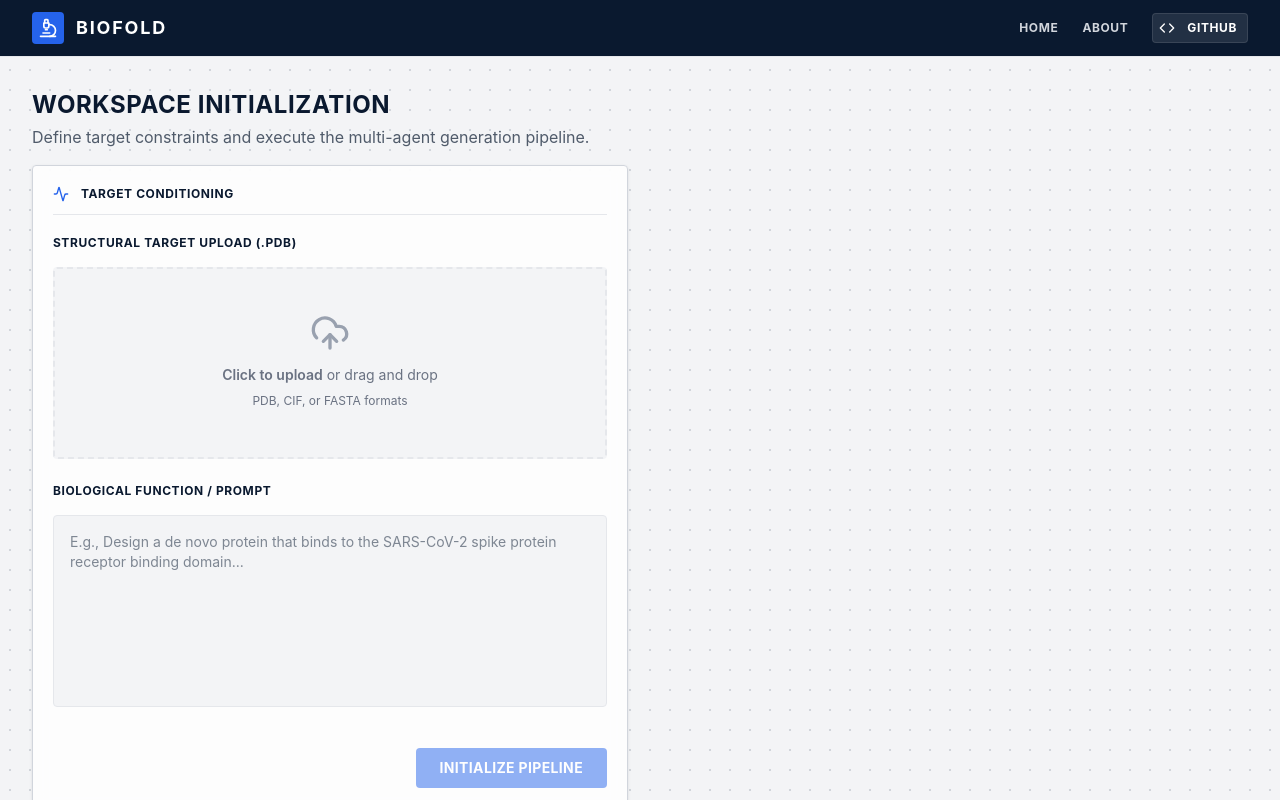
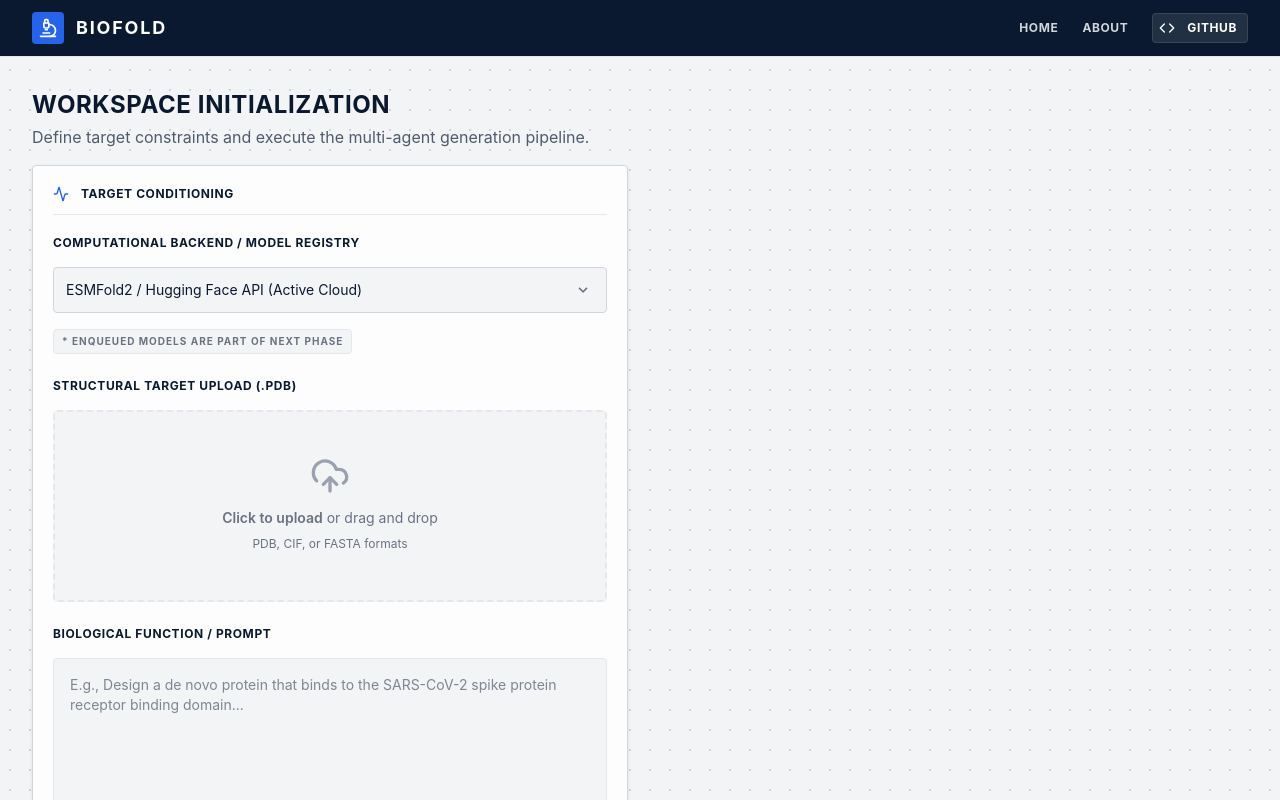
Before and after one commit to tokitahmidornob/BioFold, a React (Vite) app in the folder frontend/: page /generate in a window 1280 px wide. Shown: the top 800 px of the page. Built offline with nearby package versions, Linux system fonts and the light colour scheme.

Commit message:
feat: Add advanced Model Selection dropdown to Target Conditioning

```diff
--- a/frontend/src/components/PipelineDashboard.tsx
+++ b/frontend/src/components/PipelineDashboard.tsx
@@ -1,5 +1,5 @@
 import React, { useState, useEffect } from 'react';
-import { CheckCircle2, Loader2, ShieldCheck, Dna, Cuboid } from 'lucide-react';
+import { Loader2, ShieldCheck, Dna, Cuboid } from 'lucide-react';
 import { MolecularViewer } from './MolecularViewer';
 import { clsx } from 'clsx';
 import { twMerge } from 'tailwind-merge';
--- a/frontend/src/components/TargetConditioning.tsx
+++ b/frontend/src/components/TargetConditioning.tsx
@@ -52,6 +52,26 @@ export const TargetConditioning: React.FC<TargetConditioningProps> = ({ onStartP
 
       <div className="grid grid-cols-1 gap-6">
         <div className="space-y-4">
+          <label className="block text-xs font-bold text-alpha-dark uppercase tracking-wider">Computational Backend / Model Registry</label>
+          <div className="relative">
+            <select
+              className="w-full p-3 border border-gray-300 bg-alpha-bg text-alpha-dark rounded-sm focus:ring-1 focus:ring-alpha-accent focus:border-alpha-accent outline-none text-sm appearance-none cursor-pointer"
+              defaultValue="cloud"
+            >
+              <option value="cloud">ESMFold2 / Hugging Face API (Active Cloud)</option>
+              <option value="local">H.O.L.M.E.S. Custom-Engine-v1 (Local Cluster - Enqueued)</option>
+              <option value="alpha">De Novo Synthesis Engine v2 (Alpha-Testing)</option>
+            </select>
+            <div className="pointer-events-none absolute inset-y-0 right-0 flex items-center px-4 text-gray-500">
+              <svg className="fill-current h-4 w-4" xmlns="http://www.w3.org/2000/svg" viewBox="0 0 20 20"><path d="M9.293 12.95l.707.707L15.657 8l-1.414-1.414L10 10.828 5.757 6.586 4.343 8z"/></svg>
+            </div>
+          </div>
+          <div className="inline-block bg-gray-100 text-gray-500 text-[10px] font-bold tracking-widest uppercase px-2 py-1 rounded-sm border border-gray-200">
+            * Enqueued models are part of next phase
+          </div>
+        </div>
+
+        <div className="space-y-4">
           <label className="block text-xs font-bold text-alpha-dark uppercase tracking-wider">Structural Target Upload (.pdb)</label>
           <div
             className={cn(
```
